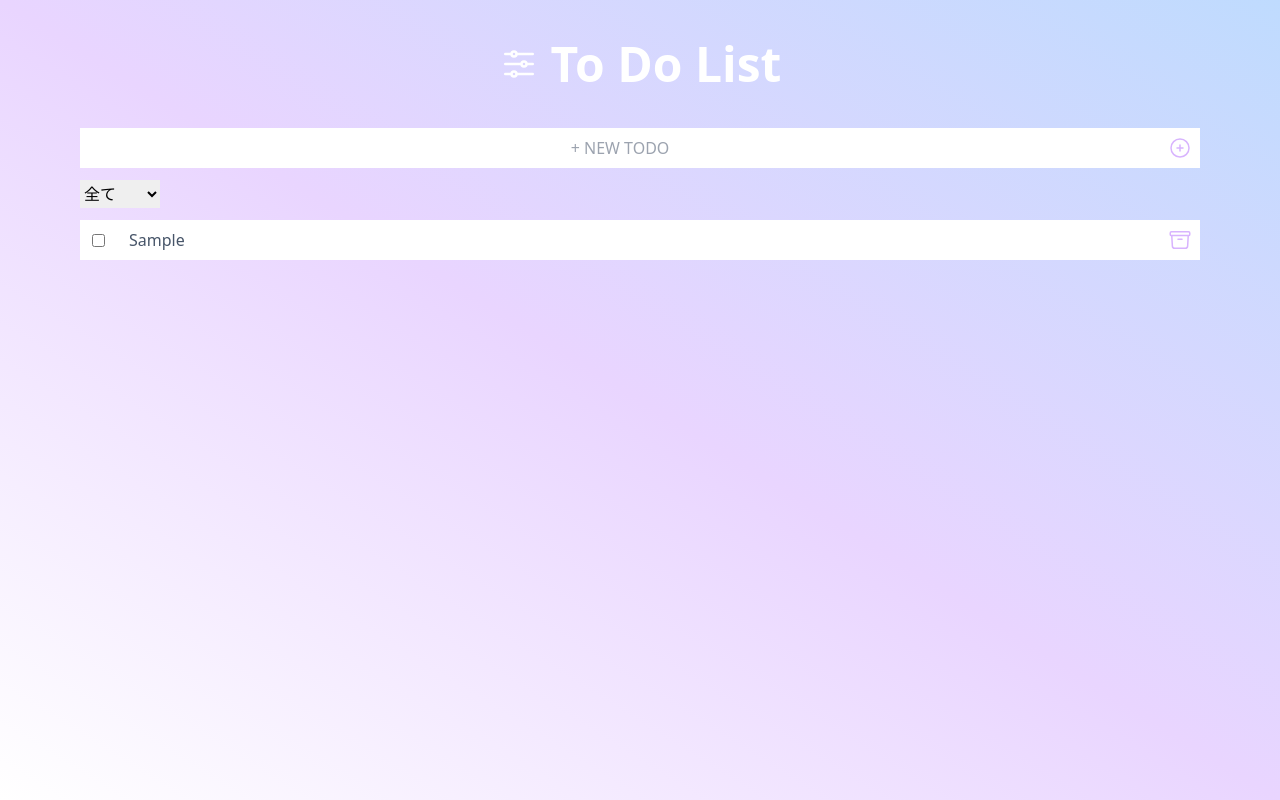
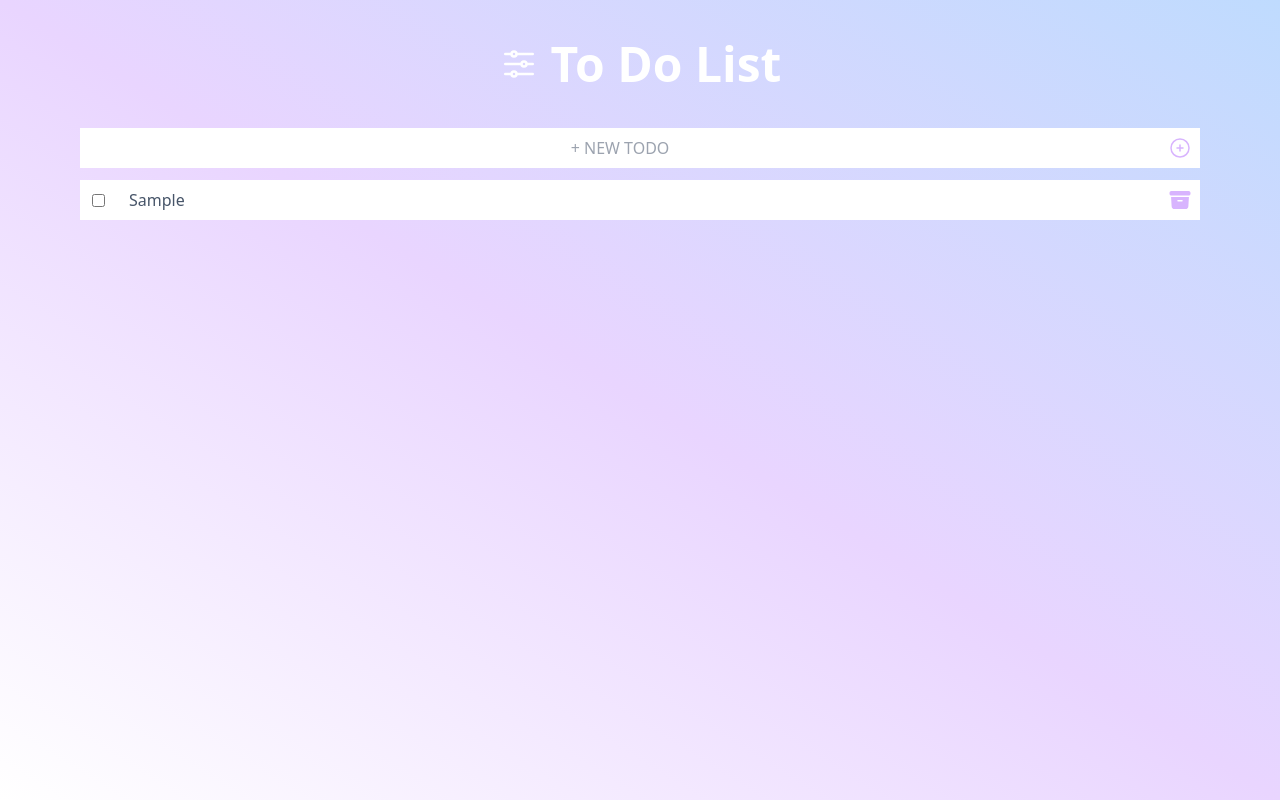
Before and after one commit to cocoide/todo-app, a Next.js app: page / in a window 1280 px wide. Both pictures are taken after typing "Sample" into the empty fields and a click on the button 1180 px from the left and 148 px from the top of the page. Built offline with nearby package versions, Linux system fonts and the light colour scheme.

Commit message:
extract TodoItem as component and set Props

```diff
--- a/src/components/TodoApp.tsx
+++ b/src/components/TodoApp.tsx
@@ -2,6 +2,7 @@ import { FC, useState } from "react"
 import { ArchiveBoxIcon } from '@heroicons/react/24/outline'
 import { ArchiveBoxXMarkIcon, SwatchIcon, TrashIcon, XCircleIcon } from '@heroicons/react/24/solid'
 import { FormDialog } from "./FormDialog"
+import { TodoItem } from "./TodoItem"
 
 
 export const TodoApp: FC = () => {
@@ -52,27 +53,10 @@ export const TodoApp: FC = () => {
         });
         setTodos(newTodos);
     };
-
-    const filteredTodos = todos.filter((todo) => {
-        // filter ステートの値に応じて異なる内容の配列を返す
-        switch (filter) {
-            case 'all':
-                // 削除されていないもの全て
-                return !todo.removed;
-            case 'checked':
-                // 完了済 **かつ** 削除されていないもの
-                return todo.checked && !todo.removed;
-            case 'unchecked':
-                // 未完了 **かつ** 削除されていないもの
-                return !todo.checked && !todo.removed;
-            case 'removed':
-                // 削除済みのもの
-                return todo.removed;
-            default:
-                return todo;
-        }
-    });
-
+    const handleOnEmpty = () => {
+        const newTodos = todos.filter((todo) => !todo.removed);
+        setTodos(newTodos);
+    };
 
     return (
         <div>
@@ -81,37 +65,9 @@ export const TodoApp: FC = () => {
                 onChange={handleOnChange}
                 onSubmit={handleOnSubmit}
             />
-            <select defaultValue="all"
-                onChange={(e) => setFilter(e.target.value as Filter)}
-                className="w-20 mt-3 h-7">
-                <option value="all">全て</option>
-                <option value="unchecked">未完了</option>
-                <option value="checked">完了済</option>
-                <option value="removed">削除済</option>
-            </select>
 
-            <ul>
-                {filteredTodos.map((todo) => {
-                    return <li key={todo.id}
+            <TodoItem todos={todos} filter={filter} onTodo={handleOnTodo} />
 
-                        className="bg-white my-3 h-10 text-center text-slate-600 flex place-items-center"
-                    ><input
-                            type="checkbox"
-                            checked={todo.checked}
-                            onChange={() => handleOnTodo(todo, "checked", !todo.checked)}
-                            className="m-3"
-                        /><input
-                            type="text"
-                            disabled={todo.checked || todo.removed}
-                            value={todo.value}
-                            onChange={(e) => handleOnTodo(todo, "value", e.target.value)}
-                            className="h-10 w-full pl-3 outline-purple-200"
-                        /><button onClick={() => handleOnTodo(todo, "removed", !todo.removed)}
-                            className="p-2">{todo.removed ? <ArchiveBoxXMarkIcon className="h-6 w-6 text-purple-300" />
-                                : <ArchiveBoxIcon className="h-6 w-6 text-purple-300" />}</button>
-                    </li>
-                })}
-            </ul>
         </div >
     )
 }
--- a/src/components/TodoItem.tsx
+++ b/src/components/TodoItem.tsx
@@ -0,0 +1,62 @@
+import { ArchiveBoxXMarkIcon } from "@heroicons/react/24/outline"
+import { ArchiveBoxIcon } from "@heroicons/react/24/solid"
+
+type Props = {
+    todos: Todo[]
+    filter: Filter
+
+    onTodo: <T extends Todo, K extends keyof Todo, U extends T[K]>(
+        obj: T,
+        key: K,
+        value: U
+    ) => void
+}
+
+export const TodoItem = (props: Props) => {
+    const filteredTodos = props.todos.filter((todo) => {
+        // filter ステートの値に応じて異なる内容の配列を返す
+        switch (props.filter) {
+            case 'all':
+                // 削除されていないもの全て
+                return !todo.removed;
+            case 'checked':
+                // 完了済 **かつ** 削除されていないもの
+                return todo.checked && !todo.removed;
+            case 'unchecked':
+                // 未完了 **かつ** 削除されていないもの
+                return !todo.checked && !todo.removed;
+            case 'removed':
+                // 削除済みのもの
+                return todo.removed;
+            default:
+                return todo;
+        }
+    });
+
+    return (
+
+        <ul>
+            {filteredTodos.map((todo) => {
+                return <li key={todo.id}
+
+                    className="bg-white my-3 h-10 text-center text-slate-600 flex place-items-center"
+                ><input
+                        type="checkbox"
+                        checked={todo.checked}
+                        onChange={() => props.onTodo(todo, "checked", !todo.checked)}
+                        className="m-3"
+                    /><input
+                        type="text"
+                        disabled={todo.checked || todo.removed}
+                        value={todo.value}
+                        onChange={(e) => props.onTodo(todo, "value", e.target.value)}
+                        className="h-10 w-full pl-3 outline-purple-200"
+                    /><button onClick={() => props.onTodo(todo, "removed", !todo.removed)}
+                        className="p-2">{todo.removed ? <ArchiveBoxXMarkIcon className="h-6 w-6 text-purple-300" />
+                            : <ArchiveBoxIcon className="h-6 w-6 text-purple-300" />}</button>
+                </li>
+            })}
+        </ul>
+    )
+
+}
```
